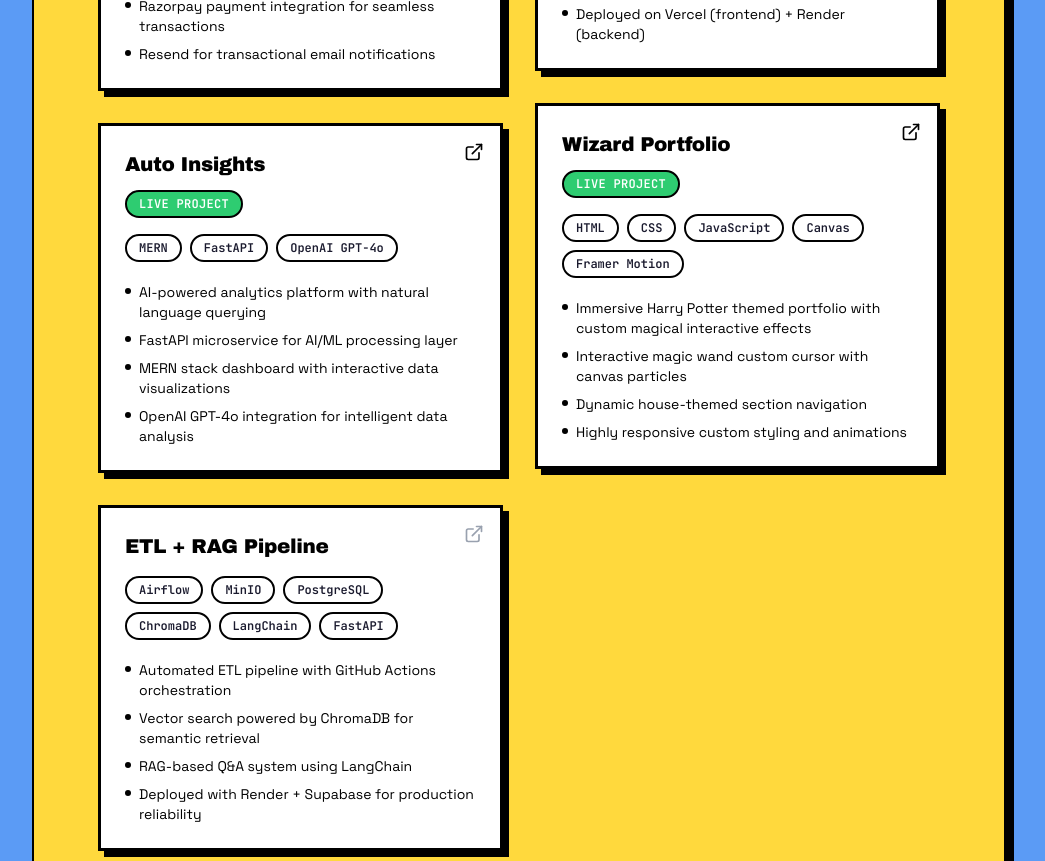
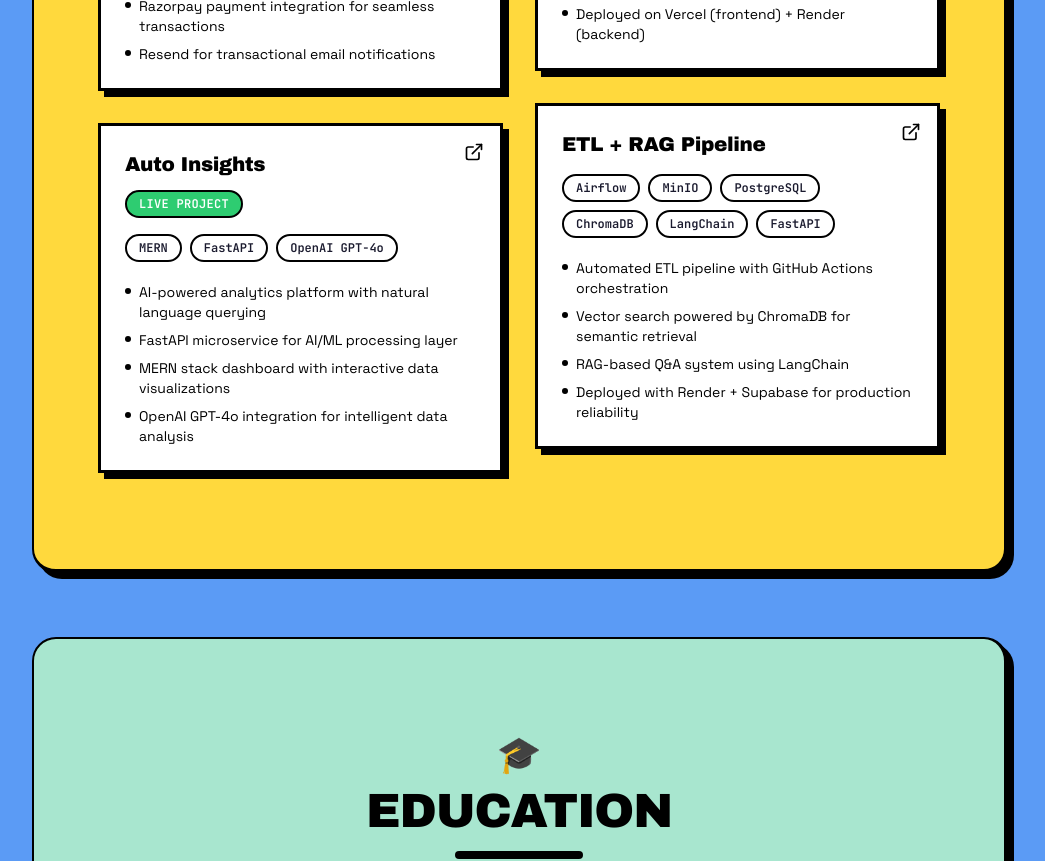
Before and after one commit to ArpitYadav77/Portfolio, a React (Vite) app: page / in a window 1280 px wide. Shown: the part 3740-4601 px from the top of the page, without its empty margins (120-1165 px from the left). Built offline with nearby package versions, Linux system fonts and the light colour scheme.

Commit message:
feat: remove Wizard Portfolio and activate ETL + RAG Pipeline link

```diff
--- a/src/components/Projects.jsx
+++ b/src/components/Projects.jsx
@@ -42,23 +42,10 @@ const projects = [
     ],
   },
   {
-    title: "Wizard Portfolio",
-    description: "Harry Potter themed developer portfolio",
-    tags: ["HTML", "CSS", "JavaScript", "Canvas", "Framer Motion"],
-    link: "https://my-portfolio-87k8.vercel.app/",
-    live: true,
-    bullets: [
-      "Immersive Harry Potter themed portfolio with custom magical interactive effects",
-      "Interactive magic wand custom cursor with canvas particles",
-      "Dynamic house-themed section navigation",
-      "Highly responsive custom styling and animations",
-    ],
-  },
-  {
     title: "ETL + RAG Pipeline",
     description: "Automated data pipeline with semantic search",
     tags: ["Airflow", "MinIO", "PostgreSQL", "ChromaDB", "LangChain", "FastAPI"],
-    link: "#",
+    link: "https://github.com/ArpitYadav77",
     live: false,
     bullets: [
       "Automated ETL pipeline with GitHub Actions orchestration",
```
